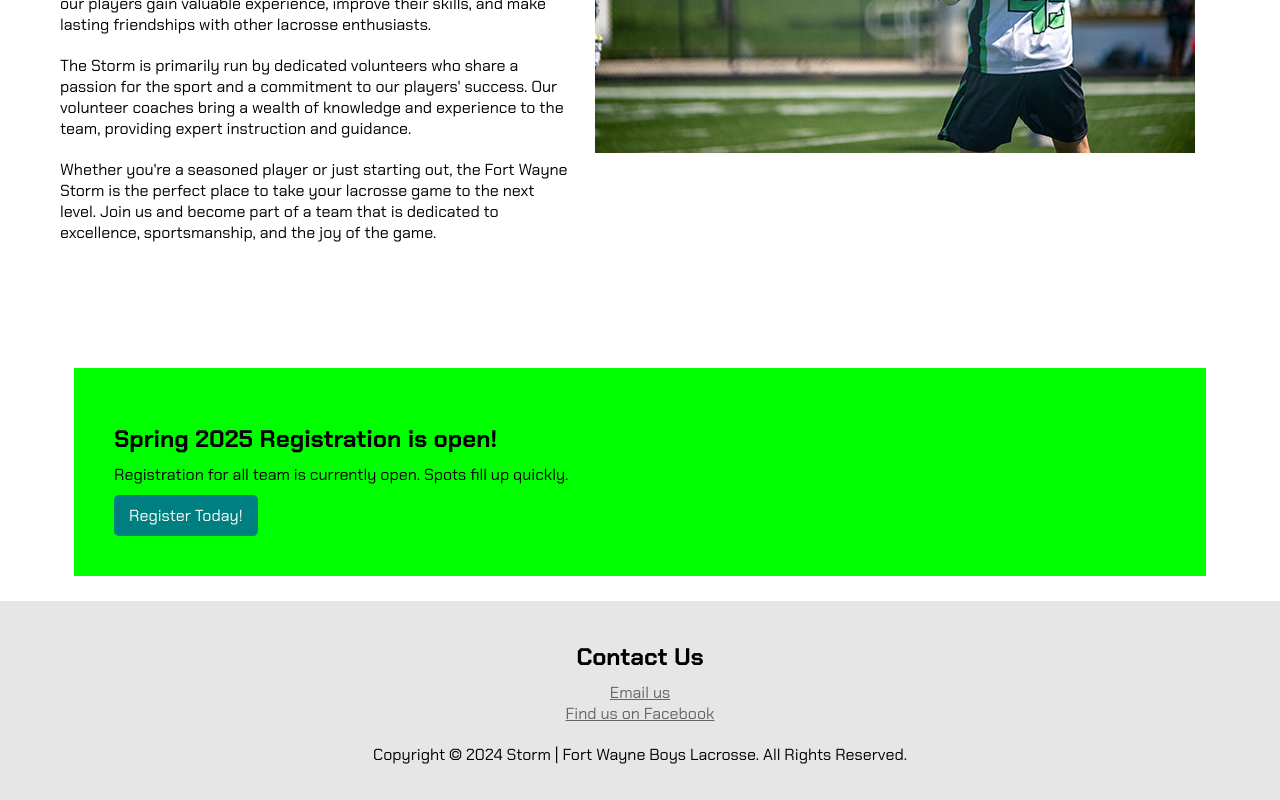
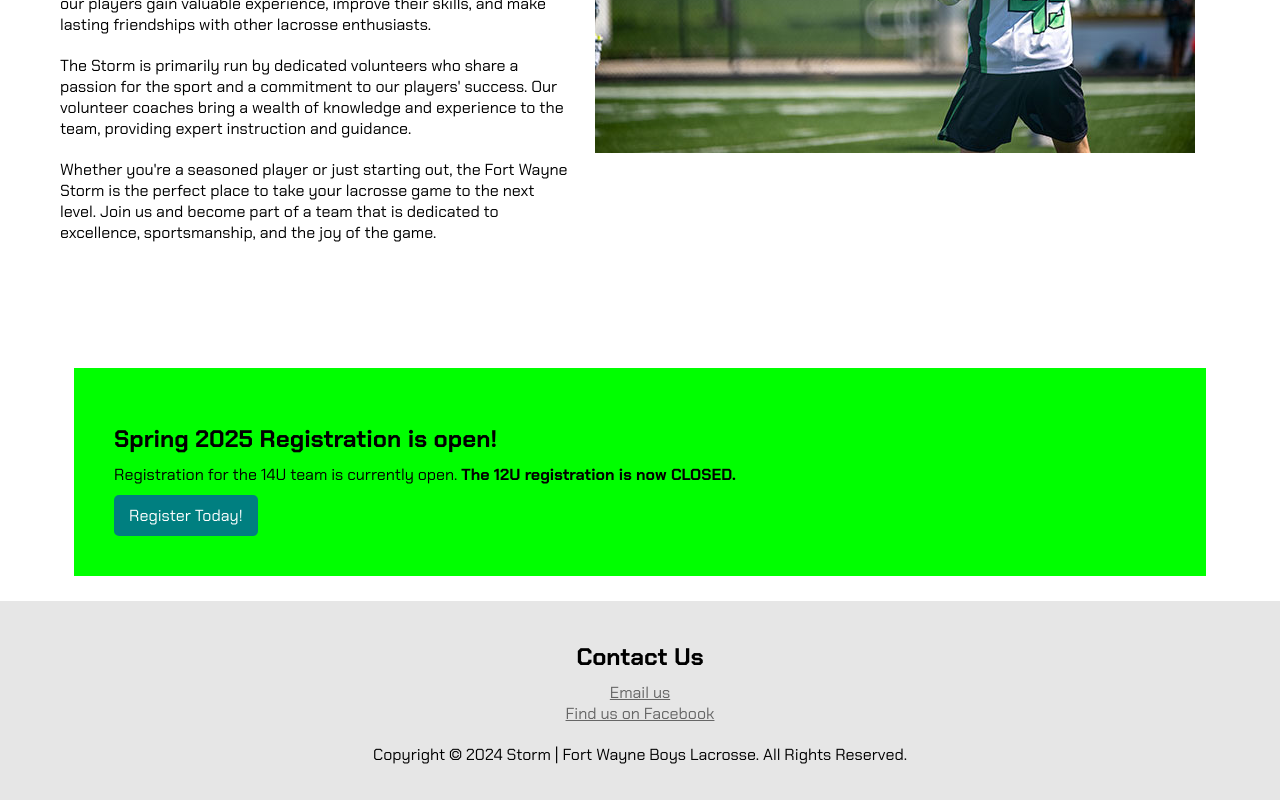
Before and after one commit to jhaagen/storm-lacrosse, a React (Create React App) app: page / in a window 1280 px wide. Shown: the part 747-1547 px from the top of the page. Built offline with nearby package versions, Linux system fonts and the light colour scheme; a web font is replaced by a local one.

Commit message:
closed 12u registration

```diff
--- a/src/components/cta.js
+++ b/src/components/cta.js
@@ -5,7 +5,7 @@ function CTA() {
 return (
 <div className="cta">
 <h2>Spring 2025 Registration is open!</h2>
-            <p>Registration for all team is currently open. Spots fill up quickly.</p>
+            <p>Registration for the 14U team is currently open. <strong>The 12U registration is now CLOSED.</strong></p>
             <p><a href="https://forms.gle/VXgr5iQB8ymxXFfB9">Register Today!</a></p>
             </div>
 
```
